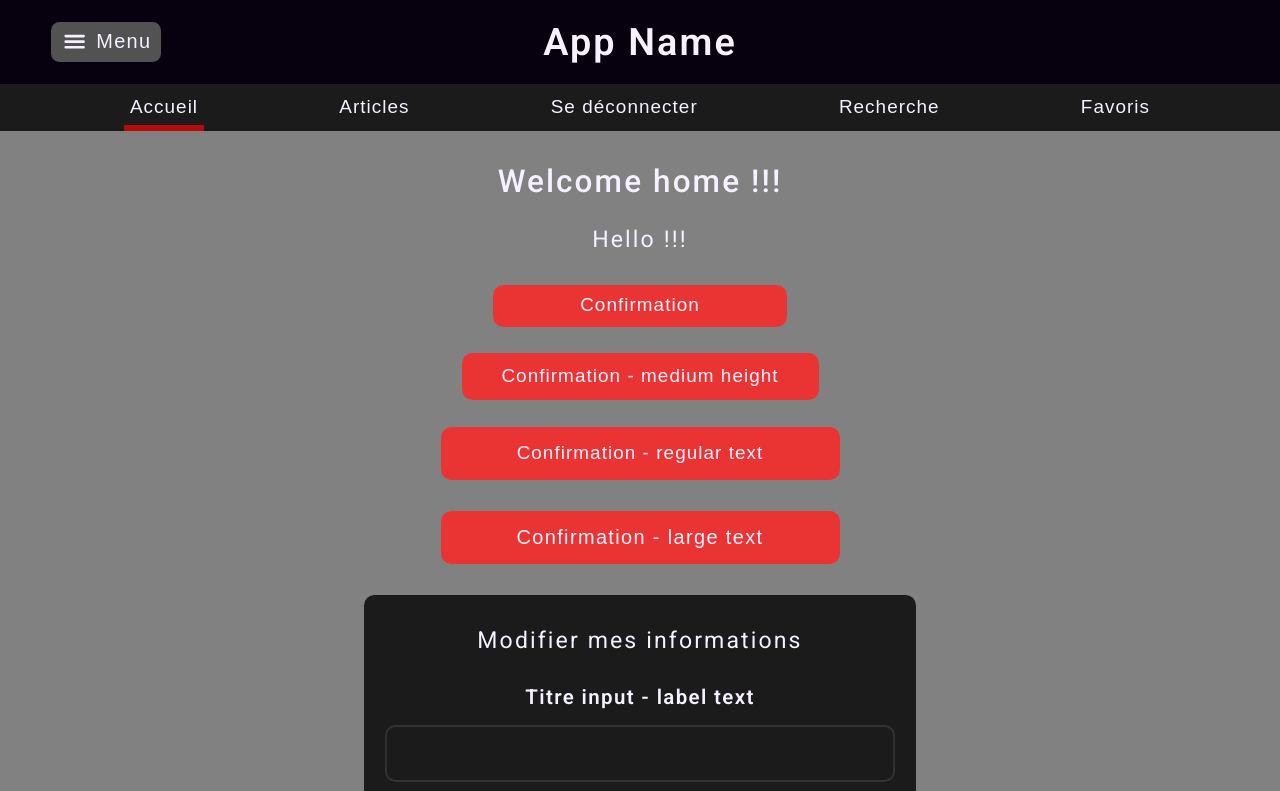
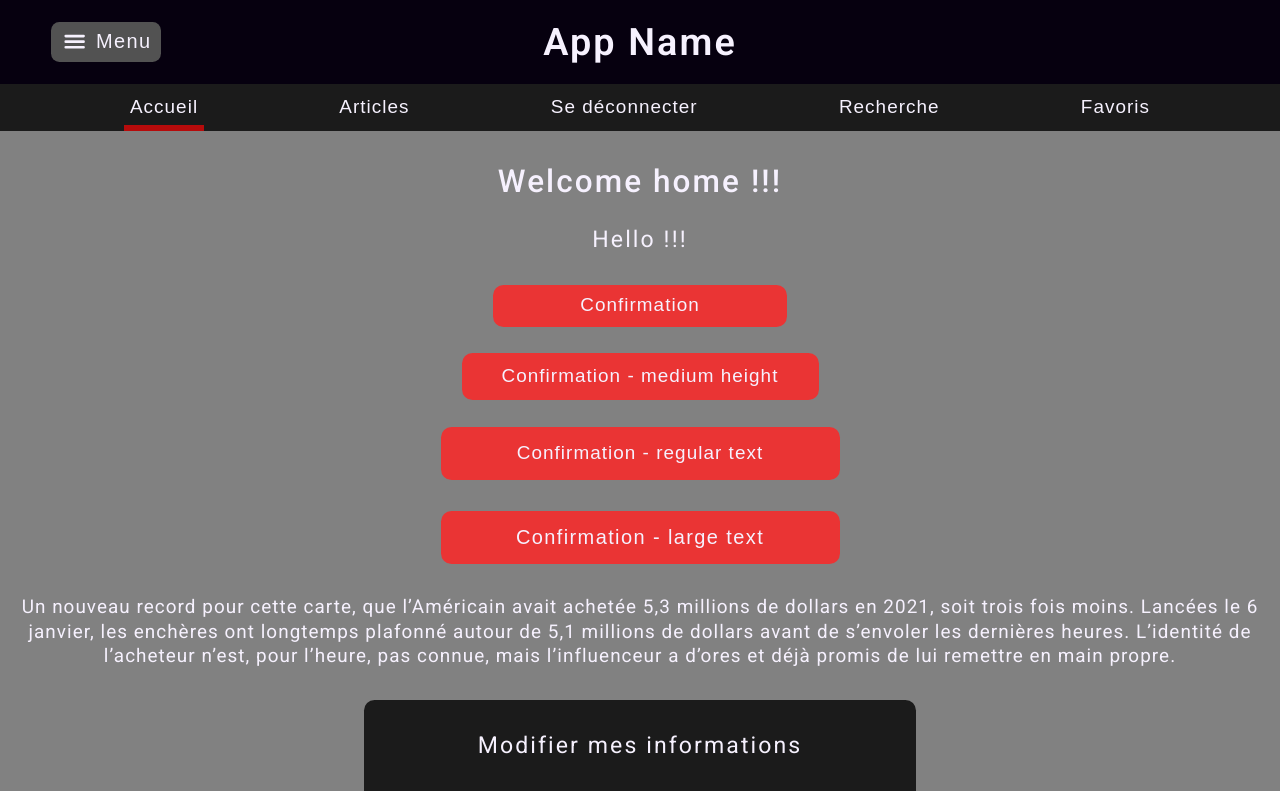
Before and after one commit to Jul1enF/nextjs-app-router-template, a Next.js app: page / in a window 1280 px wide. Shown: the top 791 px of the page. Built offline with nearby package versions, Linux system fonts and the light colour scheme.

Commit message:
rem setted for smaller screen than 1350px landscape

```diff
--- a/components/pages/home/Home.js
+++ b/components/pages/home/Home.js
@@ -37,6 +37,10 @@ const {vw, vh } = useWindowDimensions()
 
       <ConfirmationModal visible={modalVisible} confirmationText={"Êtes vous sûr de vouloir gagner 1 million d'euros ?"} confirmationButtonText={"Oui je suis sûr"} cancelButtonText={"Non je préfère un chocolat"} confirmationFunction={() => setModalVisible(false)} closeModal={() => setModalVisible(false)} />
 
+        <p className='regularText mt-large'>
+          Un nouveau record pour cette carte, que l’Américain avait achetée 5,3 millions de dollars en 2021, soit trois fois moins. Lancées le 6 janvier, les enchères ont longtemps plafonné autour de 5,1 millions de dollars avant de s’envoler les dernières heures. L’identité de l’acheteur n’est, pour l’heure, pas connue, mais l’influenceur a d’ores et déjà promis de lui remettre en main propre.
+        </p>
+
 
 
       <div className='largeCard'>
--- a/styles/global/fonts.css
+++ b/styles/global/fonts.css
@@ -19,16 +19,16 @@
       .pageTitle {
           color: var(--dark-white);
           margin: 0;
-          font-size: 2.5vw;
-          letter-spacing: 0.15vw;
+          font-size: 2.2vw;
+          letter-spacing: 0.066em;
           font-weight: 500;
       }
 
       .pageSubtitle {
           color: var(--dark-white);
           margin: 0;
-          font-size: 1.5vw;
-          letter-spacing: 0.15vw;
+          font-size: 1.6vw;
+          letter-spacing: 0.09em;
           font-weight: 400;
           line-height: 1.4em;
       }
@@ -72,55 +72,68 @@
           width: 100%;
           font-size: 1.2vw;
           letter-spacing: 0.05vw;
-          margin : var(--regular-margin-top) 0 0 0;
+          margin: var(--regular-margin-top) 0 0 0;
           line-height: 1em;
       }
   }
 
 
   /* Portrait + Phones - Tablets - Small Screens : Landscape */
-  @media (max-width: 1350px) and (orientation: landscape), (orientation : portrait) {
+  @media (max-width: 1350px) and (orientation: landscape),
+  (orientation : portrait) {
 
       /* Main fonts settings of the app */
 
       :root {
-          --regular-font-size: calc(18 * var(--scaled-px));
+          --regular-font-size: 1.125rem;
       }
 
       .pageTitle {
           color: var(--dark-white);
           margin: 0;
+          font-size: 1.875rem;
+          letter-spacing: 0.066em;
+          font-weight: 500;
+      }
+
+      .pageTitlePx {
           font-size: calc(30 * var(--scaled-px));
-          letter-spacing: calc(2 * var(--scaled-px));
-          font-weight: 500;
       }
 
       .pageSubtitle {
           color: var(--dark-white);
           margin: 0;
+          font-size: 1.375rem;
+          letter-spacing: 0.09em;
+          font-weight: 400;
+      }
+
+      .pageSubtitlePx {
           font-size: calc(22 * var(--scaled-px));
-          letter-spacing: calc(2 * var(--scaled-px));
-          font-weight: 400;
       }
 
       .labelText {
           color: var(--dark-white);
+          font-size: 1.22rem;
+          font-weight: 600;
+          letter-spacing: 0.09em;
+          margin: 0;
+      }
+
+      .labelTextPx {
           font-size: calc(19.5 * var(--scaled-px));
-          font-weight: 600;
-          letter-spacing: calc(1.3 * var(--scaled-px));
-          margin: 0;
       }
 
       .largeText {
           color: var(--dark-white);
-          font-size: calc(19 * var(--scaled-px));
+          font-size: 1.19rem;
           font-weight: 400;
-          letter-spacing: calc(1.3 * var(--scaled-px));
+          letter-spacing: 0.07em;
           margin: 0;
       }
 
       .largeTextPx {
-        font-size: calc(19 * var(--scaled-px));
+          font-size: calc(19 * var(--scaled-px));
       }
 
       .regularText {
@@ -128,24 +141,32 @@
           font-size: var(--regular-font-size);
           font-weight: 400;
           margin: 0;
-          letter-spacing: calc(1 * var(--scaled-px));
+          letter-spacing: 0.055em;
           line-height: 1.3em;
+      }
+
+      .regularTextPx {
+          font-size: calc(18 * var(--scaled-px));
       }
 
       .smallText {
           color: var(--dark-white);
-          font-size: calc(16 * var(--scaled-px));
+          font-size: 1rem;
           font-weight: 400;
           margin: 0;
           line-height: 1em;
       }
 
+      .smallTextPx {
+          font-size: calc(16 * var(--scaled-px));
+      }
+
       .warning {
           font-weight: 500;
           width: 100%;
-          font-size: calc(18 * var(--scaled-px));
-          margin : var(--regular-margin-top) 0 0 0;
-          line-height: 1em;
+          font-size: var(--regular-font-size);
+          margin: var(--regular-margin-top) 0 0 0;
+          line-height: 1.05em;
       }
 
   }
--- a/styles/global/globals.css
+++ b/styles/global/globals.css
@@ -1,7 +1,3 @@
-html {
-    font-size: 100%;
-  }
-
 body {
   padding: 0;
   margin: 0;
--- a/styles/global/scaledUnits.css
+++ b/styles/global/scaledUnits.css
@@ -1,3 +1,12 @@
+/* Desktop : Landscape */
+
+@media (min-width: 1350px) and (orientation: landscape) {
+    html {
+        font-size: 100%;
+    }
+}
+
+
 /* Scaled pixel is used for screens too small to have fonts and measures in vw (13" laptops, tablets, phones) and when in portrait mode */
 
 
@@ -6,27 +15,31 @@
     :root {
         --scaled-px: 1.05px;
     }
+
+     html {
+        font-size: 105%;
+    }
 }
 
-/* 18px */
-/* @media (min-width: 1400px) {
-  html {
-    font-size: 112.5%;
-  }
-} */
-
 /* Regular phones - Portait */
-@media (max-width: 500px) and (min-width: 391px) and (orientation: portrait) {
+@media (max-width: 500px) and (min-width: 395px) and (orientation: portrait) {
     :root {
         --scaled-px: 1px;
-        --font-reg: 1.125rem;
+    }
+
+     html {
+        font-size: 100%;
     }
 }
 
 /* Small phones - Portrait */
-@media (max-width: 390px) and (orientation: portrait) {
+@media (max-width: 394px) and (orientation: portrait) {
     :root {
         --scaled-px: 0.85px;
+    }
+
+     html {
+        font-size: 85%;
     }
 }
 
@@ -35,4 +48,8 @@
     :root {
         --scaled-px: 0.95px;
     }
+
+     html {
+        font-size: 95%;
+    }
 }
```
